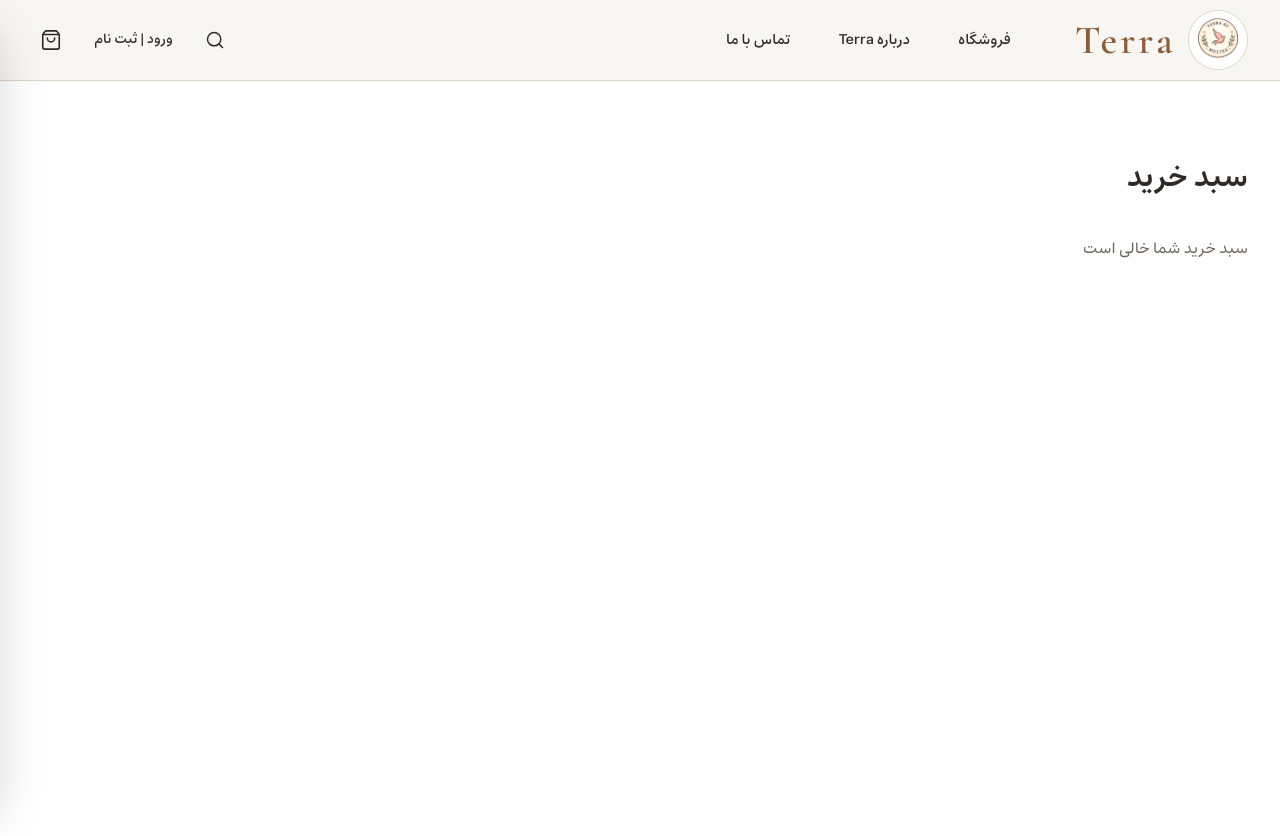
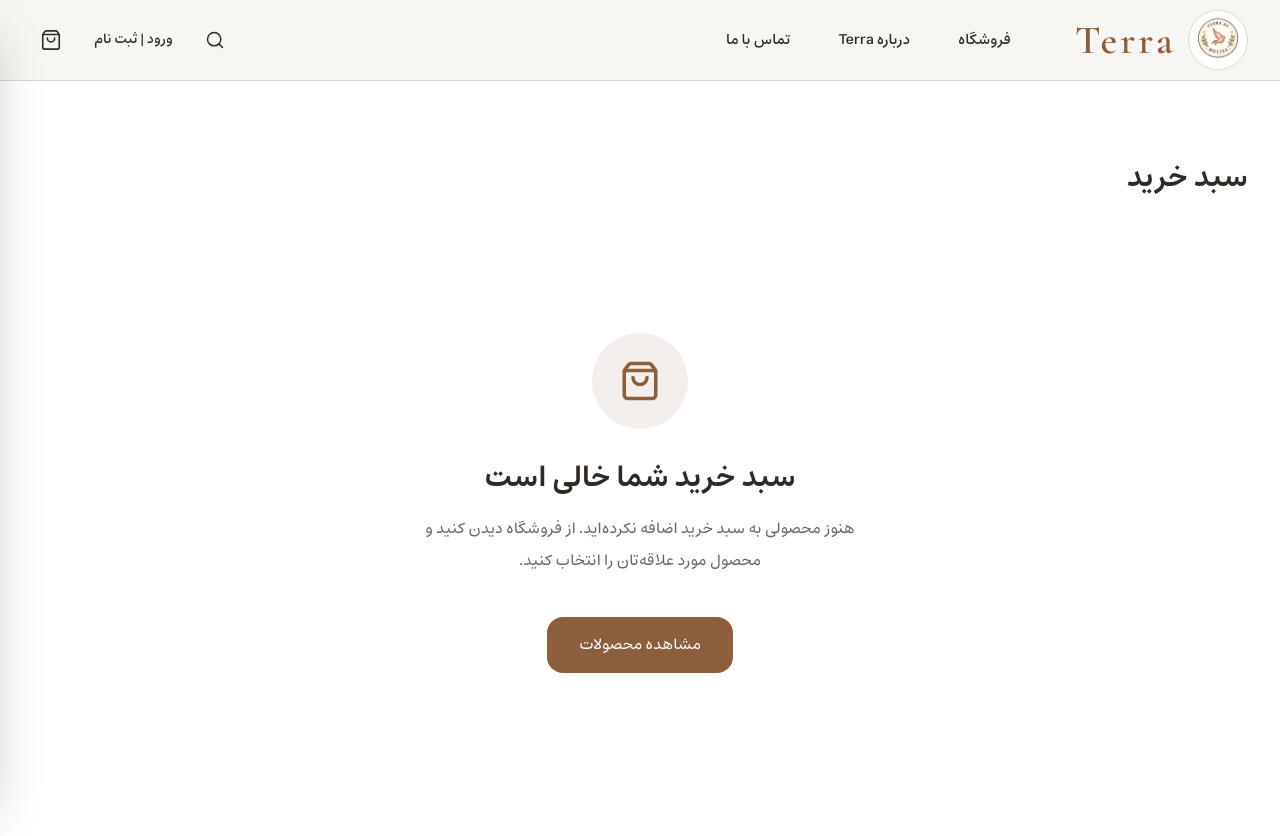
Before and after one commit to zahra-alvandi/terra, a React (Vite) app in the folder client/: page /cart in a window 1280 px wide. Shown: the top 836 px of the page. Before the commit the page ends 800 px from the top, so only its background shows below. Built offline with nearby package versions, Linux system fonts and the light colour scheme.

Commit message:
feat(cart): open drawer after add-to-cart and navigate to cart page

```diff
--- a/client/src/components/cart/EmptyCart.tsx
+++ b/client/src/components/cart/EmptyCart.tsx
@@ -0,0 +1,37 @@
+import { ShoppingBag } from "lucide-react";
+import { Link } from "react-router-dom";
+
+export default function EmptyCart() {
+  return (
+    <div className="flex flex-col items-center justify-center py-24 text-center">
+      <div className="flex h-24 w-24 items-center justify-center rounded-full bg-primary/10 text-primary">
+        <ShoppingBag size={42} />
+      </div>
+
+      <h2 className="mt-8 text-3xl font-semibold text-text-primary">
+        سبد خرید شما خالی است
+      </h2>
+
+      <p className="mt-4 max-w-md leading-8 text-text-secondary">
+        هنوز محصولی به سبد خرید اضافه نکرده‌اید. از فروشگاه دیدن کنید و محصول
+        مورد علاقه‌تان را انتخاب کنید.
+      </p>
+
+      <Link
+        to="/shop"
+        className="
+          mt-10
+          rounded-2xl
+          bg-primary
+          px-8
+          py-4
+          text-white
+          transition
+          hover:opacity-90
+        "
+      >
+        مشاهده محصولات
+      </Link>
+    </div>
+  );
+}
--- a/client/src/components/layout/navbar/NavActions.tsx
+++ b/client/src/components/layout/navbar/NavActions.tsx
@@ -1,16 +1,16 @@
 import { Search, ShoppingBag } from "lucide-react";
 import { useCart } from "@/context/CartContext";
+import { useNavigate } from "react-router-dom";
 
 type NavActionsProps = {
   onOpenSearch: () => void;
-  onOpenCart: () => void;
 };
 
 export default function NavActions({
   onOpenSearch,
-  onOpenCart,
 }: NavActionsProps) {
   const { cartCount } = useCart();
+  const navigate = useNavigate();
 
   return (
     <div className="flex items-center gap-6">
@@ -29,7 +29,7 @@ export default function NavActions({
 
       {/* Cart */}
       <button
-        onClick={onOpenCart}
+        onClick={() => navigate("/cart")}
         className="relative cursor-pointer rounded-full p-2 text-text-primary transition-all duration-300 hover:bg-stone-200 hover:text-primary"
       >
         <ShoppingBag size={22} strokeWidth={1.75} />
--- a/client/src/components/layout/navbar/Navbar.tsx
+++ b/client/src/components/layout/navbar/Navbar.tsx
@@ -7,12 +7,13 @@ import NavLinks from "./NavLinks";
 import NavActions from "./NavActions";
 import MobileMenu from "./MobileMenu";
 import SearchOverlay from "./SearchOverlay";
+import { useCart } from "@/context/CartContext";
 import CartDrawer from "./CartDrawer";
 
 export default function Navbar() {
   const [isMobileMenuOpen, setIsMobileMenuOpen] = useState(false);
   const [isSearchOpen, setIsSearchOpen] = useState(false);
-  const [isCartOpen, setIsCartOpen] = useState(false);
+  const { isCartOpen, closeCart } = useCart();
   return (
     <>
       <header className="sticky top-0 z-50 border-b border-border bg-background/90 backdrop-blur-md">
@@ -24,10 +25,7 @@ export default function Navbar() {
               <NavLinks />
             </div>
 
-            <NavActions
-              onOpenSearch={() => setIsSearchOpen(true)}
-              onOpenCart={() => setIsCartOpen(true)}
-            />
+            <NavActions onOpenSearch={() => setIsSearchOpen(true)} />
           </div>
 
           {/* Mobile */}
@@ -41,10 +39,7 @@ export default function Navbar() {
 
             <Logo />
 
-            <NavActions
-              onOpenSearch={() => setIsSearchOpen(true)}
-              onOpenCart={() => setIsCartOpen(true)}
-            />
+            <NavActions onOpenSearch={() => setIsSearchOpen(true)} />
           </div>
         </Container>
       </header>
@@ -58,7 +53,7 @@ export default function Navbar() {
         isOpen={isSearchOpen}
         onClose={() => setIsSearchOpen(false)}
       />
-      <CartDrawer isOpen={isCartOpen} onClose={() => setIsCartOpen(false)} />
+      <CartDrawer isOpen={isCartOpen} onClose={closeCart} />
     </>
   );
 }
--- a/client/src/context/CartContext.tsx
+++ b/client/src/context/CartContext.tsx
@@ -25,6 +25,11 @@ type CartContextType = {
   cartCount: number;
 
   cartTotal: number;
+  isCartOpen: boolean;
+
+  openCart: () => void;
+
+  closeCart: () => void;
 };
 
 const CartContext = createContext<CartContextType | null>(null);
@@ -45,6 +50,10 @@ export function CartProvider({ children }: Props) {
       return [];
     }
   });
+  const [isCartOpen, setIsCartOpen] = useState(false);
+  const openCart = () => setIsCartOpen(true);
+
+  const closeCart = () => setIsCartOpen(false);
 
   const addToCart = (product: Product, quantity: number) => {
     setCartItems((prev) => {
@@ -69,6 +78,7 @@ export function CartProvider({ children }: Props) {
         },
       ];
     });
+    openCart();
   };
 
   const increaseQuantity = (productId: number) => {
@@ -137,6 +147,12 @@ export function CartProvider({ children }: Props) {
         cartCount,
 
         cartTotal,
+
+        isCartOpen,
+
+        openCart,
+
+        closeCart,
       }}
     >
       {children}
--- a/client/src/pages/CartPage.tsx
+++ b/client/src/pages/CartPage.tsx
@@ -3,6 +3,7 @@ import { useCart } from "@/context/CartContext";
 // import { formatPrice } from "@/utils/formatPrice";
 import CartList from "@/components/cart/CartList";
 import CartSummary from "@/components/cart/CartSummery";
+import EmptyCart from "@/components/cart/EmptyCart";
 
 export default function CartPage() {
   const { cartItems, cartTotal } = useCart();
@@ -14,7 +15,7 @@ export default function CartPage() {
 
         <div className="mt-10">
           {cartItems.length === 0 ? (
-            <p className="text-text-secondary">سبد خرید شما خالی است</p>
+            <EmptyCart />
           ) : (
             <div className="grid gap-8 lg:grid-cols-3">
               {/* Items */}
```
